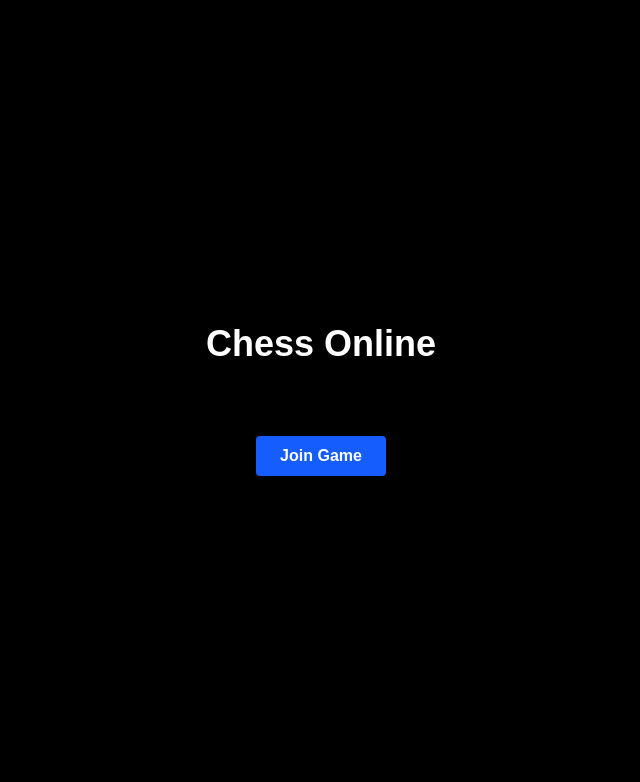
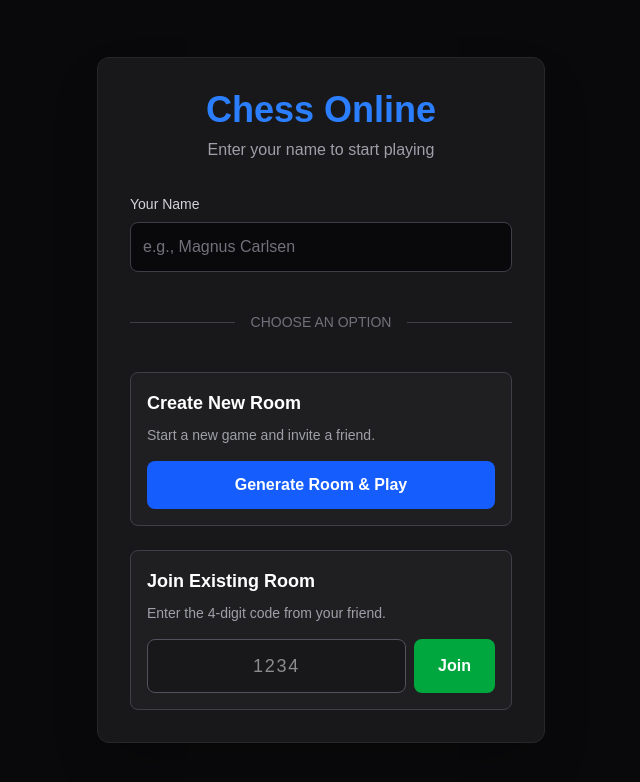
Before and after one commit to rohanbawa/Chess, a Next.js app in the folder frontend/: page / in a window 1280 px wide. Shown: the top 782 px of the page, without its empty margins (319-959 px from the left). Built offline with nearby package versions, Linux system fonts and the light colour scheme.

Commit message:
Features added:
1. Name Input
2. Generate ID
3. Manual entry
4. sections for creating and joininh room

```diff
--- a/frontend/app/page.tsx
+++ b/frontend/app/page.tsx
@@ -1,31 +1,118 @@
 "use client";
+
 import { useState } from "react";
 import { useRouter } from "next/navigation";
+import { socket } from "../socket"; // 1. Import the socket instance
 
 export default function Home() {
-  const [room, setRoom] = useState("");
   const router = useRouter();
 
-  const joinRoom = () => {
-    if (room.trim()) router.push(`/game/${room}`);
+  const [name, setName] = useState("");
+  const [joinRoomId, setJoinRoomId] = useState("");
+  const [generatedRoomId, setGeneratedRoomId] = useState("");
+
+  const handleCreateRoom = () => {
+    if (!name) {
+      alert("Please enter your name first!");
+      return;
+    }
+    const newRoomId = Math.floor(1000 + Math.random() * 9000).toString();
+    setGeneratedRoomId(newRoomId);
+    sessionStorage.setItem("playerName", name);
+    router.push(`/game/${newRoomId}`);
+  };
+
+  // 2. Updated Join Logic
+  const handleJoinRoom = () => {
+    if (!name) {
+      alert("Please enter your name first!");
+      return;
+    }
+    if (!joinRoomId || joinRoomId.length !== 4) {
+      alert("Please enter a valid 4-digit Room ID");
+      return;
+    }
+
+    // Connect manually to ask the server
+    if (!socket.connected) socket.connect();
+
+    // Emit the check event and wait for the callback response
+    socket.emit("checkRoom", joinRoomId, (response: boolean) => {
+      if (response) {
+        // SUCCESS: Room exists, proceed
+        sessionStorage.setItem("playerName", name);
+        router.push(`/game/${joinRoomId}`);
+      } else {
+        // FAILURE: Room does not exist
+        alert("Room not found! Please check the ID or ask the host to create the room first.");
+      }
+    });
   };
 
   return (
-    <div className="flex flex-col items-center justify-center min-h-screen bg-black text-white gap-4">
-      <h1 className="text-4xl font-bold">Chess Online</h1>
+    <div className="flex min-h-screen flex-col items-center justify-center bg-zinc-950 p-6 text-white">
+      <div className="w-full max-w-md space-y-8 rounded-xl bg-zinc-900 p-8 shadow-2xl border border-zinc-800">
+
+        <div className="text-center">
+          <h1 className="text-4xl font-extrabold text-blue-500 mb-2">Chess Online</h1>
+          <p className="text-zinc-400">Enter your name to start playing</p>
+        </div>
+
+        <div>
+          <label className="block text-sm font-medium text-zinc-300 mb-2">Your Name</label>
           <input
             type="text"
-        placeholder="Enter Room Name (e.g., room1)"
-        className="p-2 rounded text-black"
-        value={room}
-        onChange={(e) => setRoom(e.target.value)}
+            placeholder="e.g., Magnus Carlsen"
+            className="w-full rounded-lg border border-zinc-700 bg-zinc-950 p-3 text-white placeholder-zinc-500 focus:border-blue-500 focus:outline-none focus:ring-1 focus:ring-blue-500 transition"
+            value={name}
+            onChange={(e) => setName(e.target.value)}
+          />
+        </div>
+
+        <div className="relative flex items-center py-2">
+          <div className="flex-grow border-t border-zinc-700"></div>
+          <span className="flex-shrink-0 px-4 text-zinc-500 text-sm">CHOOSE AN OPTION</span>
+          <div className="flex-grow border-t border-zinc-700"></div>
+        </div>
+
+        <div className="grid grid-cols-1 gap-6">
+
+          {/* CREATE ROOM */}
+          <div className="rounded-lg bg-zinc-800/50 p-4 border border-zinc-700 hover:border-blue-500/50 transition duration-300">
+            <h2 className="text-lg font-semibold text-white mb-2">Create New Room</h2>
+            <p className="text-sm text-zinc-400 mb-4">Start a new game and invite a friend.</p>
+            <button
+              onClick={handleCreateRoom}
+              className="w-full rounded-lg bg-blue-600 py-3 font-bold text-white hover:bg-blue-700 active:scale-95 transition"
+            >
+              Generate Room & Play
+            </button>
+          </div>
+
+          {/* JOIN ROOM */}
+          <div className="rounded-lg bg-zinc-800/50 p-4 border border-zinc-700 hover:border-green-500/50 transition duration-300">
+            <h2 className="text-lg font-semibold text-white mb-2">Join Existing Room</h2>
+            <p className="text-sm text-zinc-400 mb-4">Enter the 4-digit code from your friend.</p>
+            <div className="flex gap-2">
+              <input
+                type="text"
+                maxLength={4}
+                placeholder="1234"
+                className="w-full rounded-lg border border-zinc-600 bg-zinc-900 p-3 text-center text-lg tracking-widest text-white focus:border-green-500 focus:outline-none"
+                value={joinRoomId}
+                onChange={(e) => setJoinRoomId(e.target.value.replace(/\D/g, ''))}
               />
               <button
-        onClick={joinRoom}
-        className="px-6 py-2 bg-blue-600 rounded hover:bg-blue-700 font-bold"
+                onClick={handleJoinRoom}
+                className="whitespace-nowrap rounded-lg bg-green-600 px-6 font-bold text-white hover:bg-green-700 active:scale-95 transition"
               >
-        Join Game
+                Join
               </button>
+            </div>
+          </div>
+
+        </div>
+      </div>
     </div>
   );
 }
```
Lines whose indentation alone changed are shown as unchanged.
